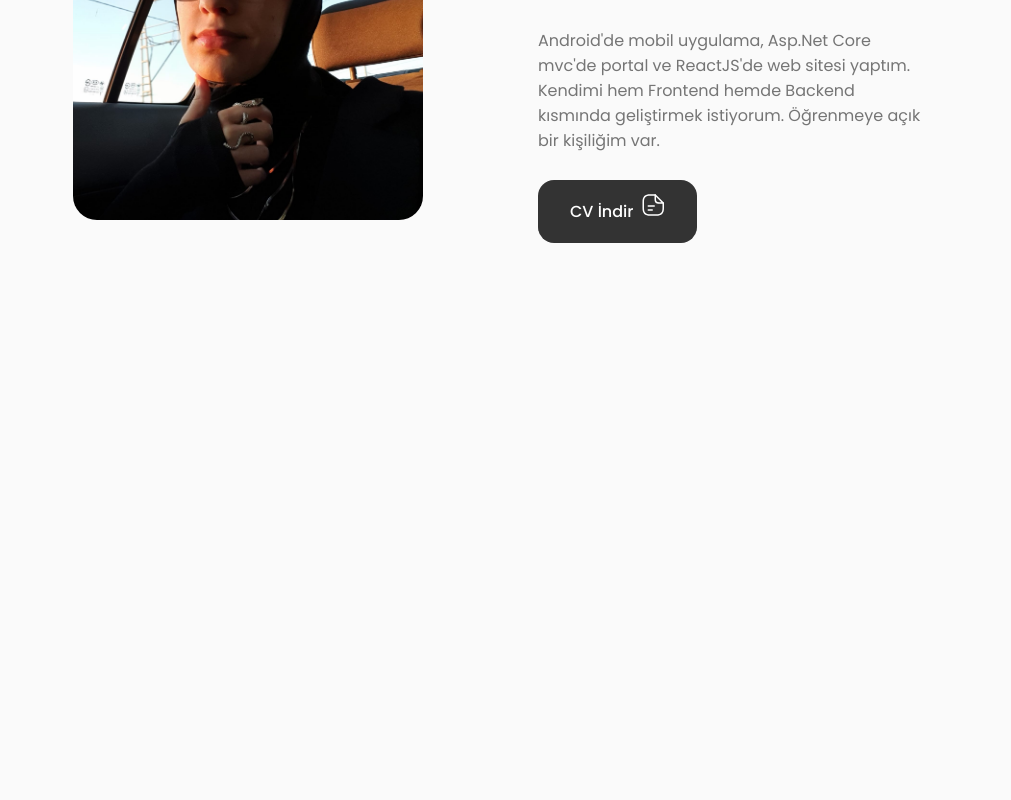
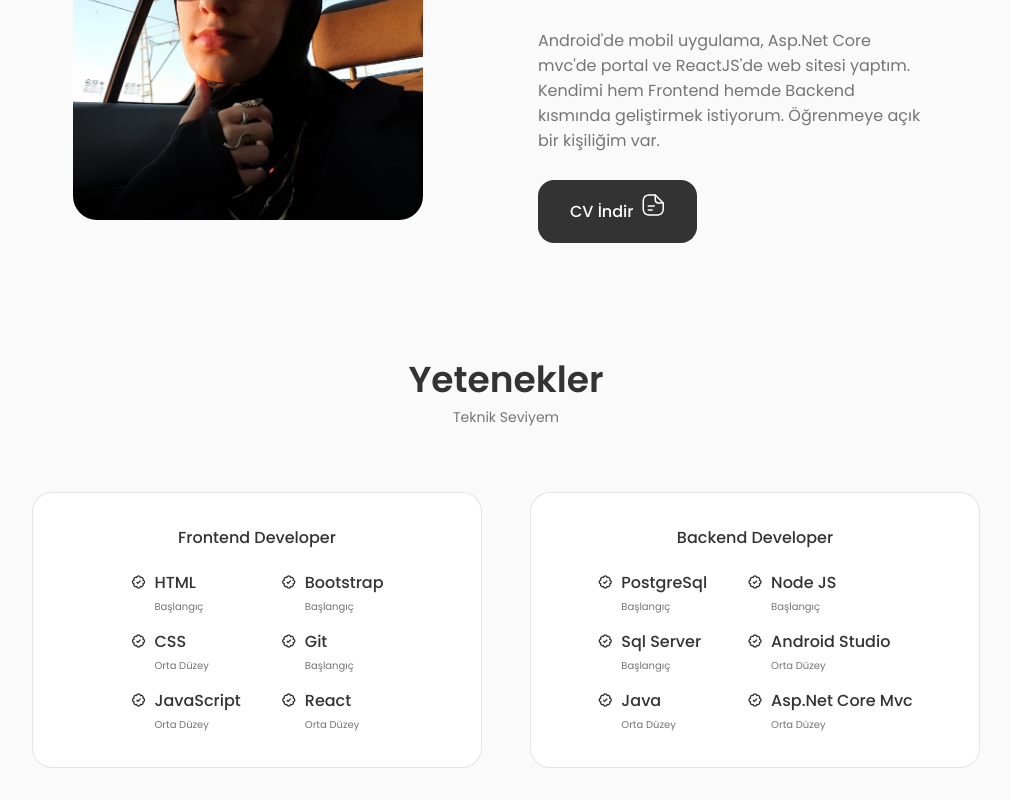
Before and after one commit to ZehraSahaplioglu/portfolio, a React (Create React App) app: page / in a window 1280 px wide. Shown: the part 1040-1840 px from the top of the page, without its empty margins (134-1145 px from the left). Before the commit the page ends 1296 px from the top, so only its background shows below. Built offline with nearby package versions, Linux system fonts and the light colour scheme.

Commit message:
projenin skills kısmı tamamlandı

```diff
--- a/src/App.js
+++ b/src/App.js
@@ -3,6 +3,7 @@
 import Header from "./components/header/Header";
 import Home from "./components/home/Home";
 import About from "./components/about/About";
+import Skills from "./components/skills/Skills";
 
 const App = () => {
   return (
@@ -12,6 +13,7 @@
     <main className="main">
       <Home/>
       <About />
+      <Skills />
     </main>
     </>
   )
--- /dev/null
+++ b/src/components/skills/Backend.jsx
@@ -0,0 +1,76 @@
+import React from 'react'
+
+const Backend = () => {
+  return (
+    <div className="skills__content">
+        <h3 className="skills__title">Backend Developer</h3>
+
+        <div className="skills__box">
+            <div className="skills__group">
+
+                <div className="skills__data">
+                    <i class='bx bx-badge-check'></i>
+
+                    <div>
+                        <h3 className="skills__name">PostgreSql</h3>
+                        <span className="skills__level">Başlangıç</span>
+                    </div>
+                </div>
+
+                <div className="skills__data">
+                    <i class='bx bx-badge-check'></i>
+
+                    <div>
+                        <h3 className="skills__name">Sql Server</h3>
+                        <span className="skills__level">Başlangıç</span>
+                    </div>
+                </div>
+
+                <div className="skills__data">
+                    <i class='bx bx-badge-check'></i>
+
+                    <div>
+                        <h3 className="skills__name">Java</h3>
+                        <span className="skills__level">Orta Düzey</span>
+                    </div>
+                </div>
+
+            </div>
+
+            <div className="skills__group">
+
+                <div className="skills__data">
+                    <i class='bx bx-badge-check'></i>
+
+                    <div>
+                        <h3 className="skills__name">Node JS</h3>
+                        <span className="skills__level">Başlangıç</span>
+                    </div>
+                </div>
+
+                <div className="skills__data">
+                    <i class='bx bx-badge-check'></i>
+
+                    <div>
+                        <h3 className="skills__name">Android Studio</h3>
+                        <span className="skills__level">Orta Düzey</span>
+                    </div>
+                </div>
+
+                <div className="skills__data">
+                    <i class='bx bx-badge-check'></i>
+
+                    <div>
+                        <h3 className="skills__name">Asp.Net Core Mvc</h3>
+                        <span className="skills__level">Orta Düzey</span>
+                    </div>
+                </div>
+
+            </div>
+        </div>
+
+    </div>
+  )
+}
+
+export default Backend
--- /dev/null
+++ b/src/components/skills/Frontend.jsx
@@ -0,0 +1,76 @@
+import React from 'react'
+
+const Frontend = () => {
+  return (
+    <div className="skills__content">
+        <h3 className="skills__title">Frontend Developer</h3>
+
+        <div className="skills__box">
+            <div className="skills__group">
+
+                <div className="skills__data">
+                    <i class='bx bx-badge-check'></i>
+
+                    <div>
+                        <h3 className="skills__name">HTML</h3>
+                        <span className="skills__level">Başlangıç</span>
+                    </div>
+                </div>
+
+                <div className="skills__data">
+                    <i class='bx bx-badge-check'></i>
+
+                    <div>
+                        <h3 className="skills__name">CSS</h3>
+                        <span className="skills__level">Orta Düzey</span>
+                    </div>
+                </div>
+
+                <div className="skills__data">
+                    <i class='bx bx-badge-check'></i>
+
+                    <div>
+                        <h3 className="skills__name">JavaScript</h3>
+                        <span className="skills__level">Orta Düzey</span>
+                    </div>
+                </div>
+
+            </div>
+
+            <div className="skills__group">
+
+                <div className="skills__data">
+                    <i class='bx bx-badge-check'></i>
+
+                    <div>
+                        <h3 className="skills__name">Bootstrap</h3>
+                        <span className="skills__level">Başlangıç</span>
+                    </div>
+                </div>
+
+                <div className="skills__data">
+                    <i class='bx bx-badge-check'></i>
+
+                    <div>
+                        <h3 className="skills__name">Git</h3>
+                        <span className="skills__level">Başlangıç</span>
+                    </div>
+                </div>
+
+                <div className="skills__data">
+                    <i class='bx bx-badge-check'></i>
+
+                    <div>
+                        <h3 className="skills__name">React</h3>
+                        <span className="skills__level">Orta Düzey</span>
+                    </div>
+                </div>
+
+            </div>
+        </div>
+
+    </div>
+  )
+}
+
+export default Frontend
--- /dev/null
+++ b/src/components/skills/Skills.jsx
@@ -0,0 +1,20 @@
+import React from 'react';
+import "./skills.css"
+import Frontend from './Frontend';
+import Backend from './Backend';
+
+const Skills = () => {
+  return (
+    <section className="skills section" id="skills">
+        <h2 className="section__title">Yetenekler</h2>
+        <span className="section__subtitle">Teknik Seviyem</span>
+
+        <div className="skills__container container grid">
+            <Frontend />
+            <Backend />
+        </div>
+    </section>
+  )
+}
+
+export default Skills
--- /dev/null
+++ b/src/components/skills/skills.css
@@ -0,0 +1,80 @@
+.skills__container {
+    grid-template-columns: repeat(2, 450px);
+    column-gap: 3rem;
+    justify-content: center;
+}
+
+.skills__content {
+    background-color: var(--container-color);
+    border: 1px solid rgba(0, 0, 0, 0.1);
+    padding: 2rem 4rem;
+    border-radius: 1.25rem;
+}
+
+.skills__title {
+    font-size: var(--normal-font-size);
+    font-weight: var(--font-medium);
+    text-align: center;
+    margin-bottom: var(--mb-1-5);
+}
+
+.skills__box {
+    display: flex;
+    justify-content: center;
+    column-gap: 2.5rem;
+}
+
+.skills__group {
+    display: grid;
+    align-items: flex-start;
+    row-gap: 1rem;
+}
+
+.skills__data {
+    display: flex;
+    column-gap: 0.5rem;
+}
+
+.skills .bx-badge-check {
+    font-size: 1rem;
+    color: var(--title-color);
+}
+
+.skills__name {
+    font-size: var(--normal-font-size);
+    font-weight: var(--font-medium);
+    line-height: 18px;
+}
+
+.skills__level {
+    font-size: var(--tiny-font-size);
+}
+
+/* Breakpoints */
+
+@media screen and (max-width: 992px) {
+    .skills__container {
+        grid-template-columns: max-content;
+        row-gap: 2rem;
+    }
+}
+
+@media screen and (max-width: 576px) {
+    .skills__container {
+        grid-template-columns: 1fr;
+    }
+
+    .skills__content {
+        padding: 1.5rem;
+    }
+}
+
+@media screen and (max-width: 350px) {
+    .skills__box {
+        column-gap: 1.25rem;
+    }
+
+    .skills__name {
+        font-size: var(--small-font-size);
+    }
+}
```
